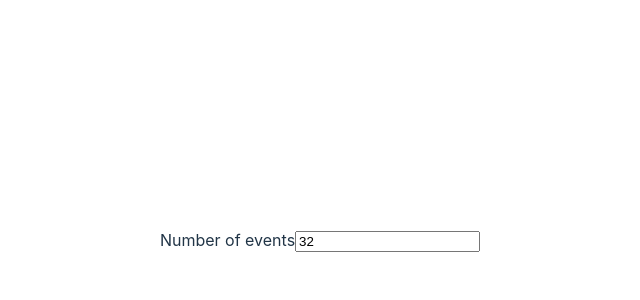
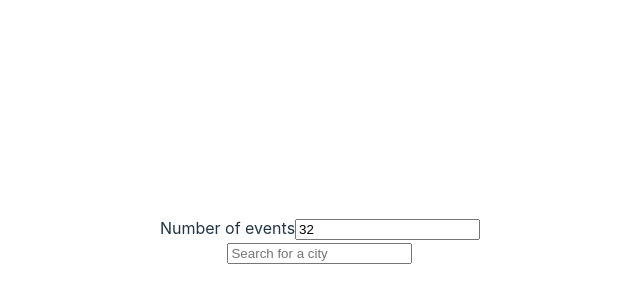
Before and after one commit to jettberg/meet, a React app: page / in a window 1280 px wide. Shown: the part 152-452 px from the top of the page, without its empty margins (320-960 px from the left). Built offline with nearby package versions, Linux system fonts and the light colour scheme; the HTML template or start-up script is replaced by a standard one.

Commit message:
updated all testings suites to pass

```diff
--- a/package.json
+++ b/package.json
@@ -29,7 +29,7 @@
     "@babel/preset-env": "^7.28.5",
     "@babel/preset-react": "^7.28.5",
     "@testing-library/jest-dom": "^6.9.1",
-    "@testing-library/react": "^16.3.0",
+    "@testing-library/react": "^16.3.1",
     "@testing-library/user-event": "^14.6.1",
     "@types/react": "^18.3.3",
     "@types/react-dom": "^18.3.0",
--- a/src/components/CitySearch.jsx
+++ b/src/components/CitySearch.jsx
@@ -1,11 +1,53 @@
-import React from 'react';
+import React, { useState } from 'react';
 
+const CitySearch = ({ allLocations }) => {
+    const [showSuggestions, setShowSuggestions] = useState(false);
+    const [query, setQuery] = useState('');
+    const [suggestions, setSuggestions] = useState([]);
 
-const CitySearch = () => {
- return (
-   <div id="city-search"></div>
- )
-}
+    const handleInputChanged = (event) => {
+        const value = event.target.value;
+        const filteredLocations = allLocations
+            ? allLocations.filter((location) =>
+                location.toUpperCase().includes(value.toUpperCase())
+            )
+            : [];
 
+        setQuery(value);
+        setSuggestions(filteredLocations);
+    };
+
+    const handleItemClicked = (suggestion) => {
+        setQuery(suggestion);
+        setShowSuggestions(false);
+    };
+
+    return (
+        <div id="city-search">
+            <input
+                type="text"
+                className="city"
+                placeholder="Search for a city"
+                aria-label="City search"
+                value={query}
+                onFocus={() => setShowSuggestions(true)}
+                onChange={handleInputChanged}
+            />
+            {showSuggestions ?
+                <ul className="suggestions">
+                    {suggestions.map((suggestion) => (
+                        <li key={suggestion} onClick={() => handleItemClicked(suggestion)}>
+                            {suggestion}
+                        </li>
+                    ))}
+                    <li key="See all cities" onClick={() => handleItemClicked('See all cities')}>
+                        <b>See all cities</b>
+                    </li>
+                </ul>
+                : null
+            }
+        </div>
+    );
+};
 
 export default CitySearch;
```
Also changed, not shown: 2 other files (tests, documents, lock files or other folders).
